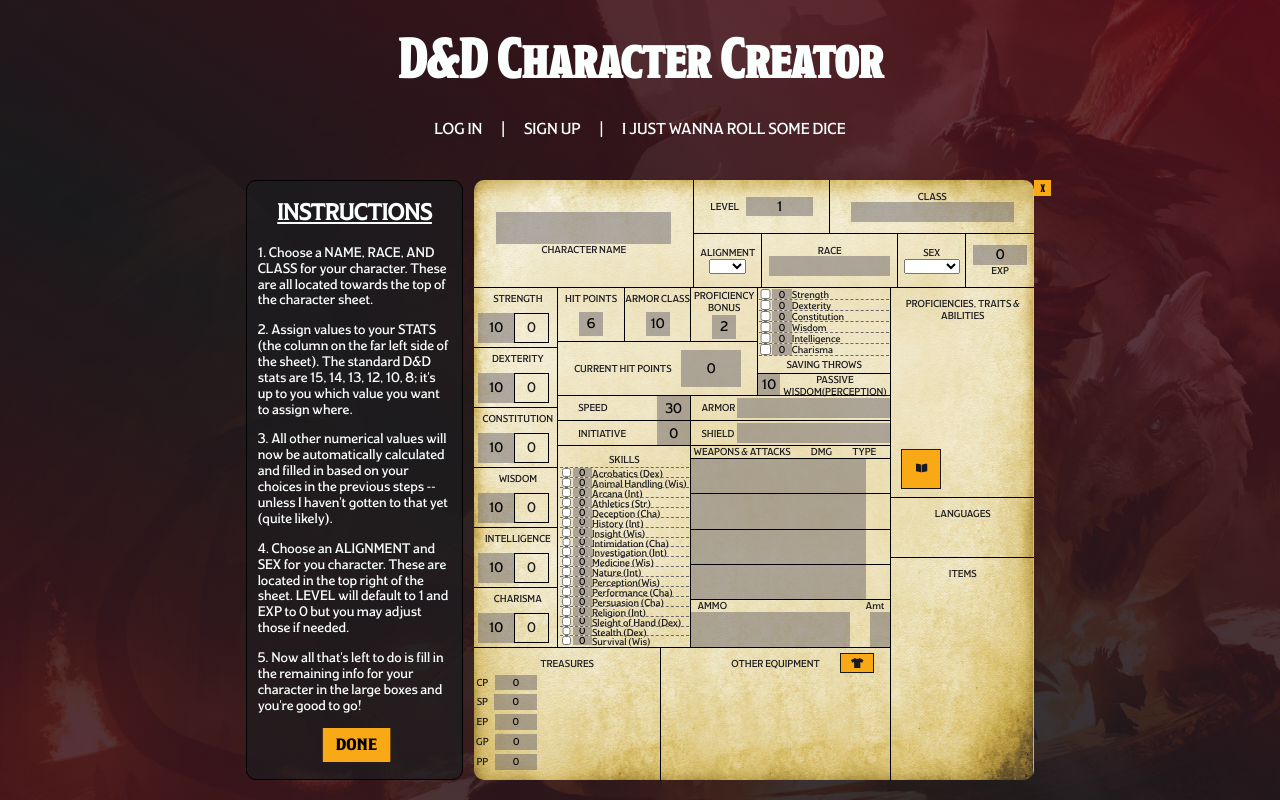
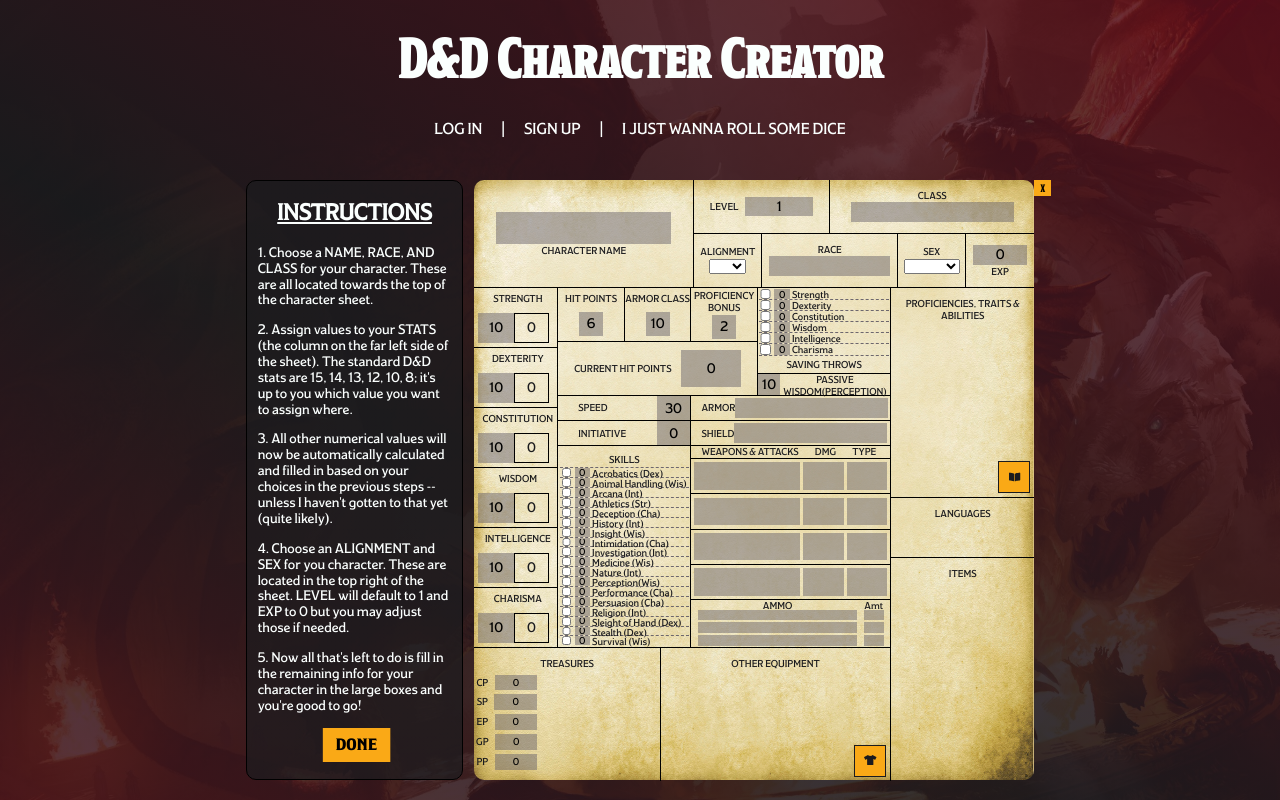
Before and after one commit to inclusivexor95/project-4, a React (Create React App) app: page /characters/new in a window 1280 px wide. Built offline with nearby package versions, Linux system fonts and the light colour scheme.

Commit message:
more formatting, add item model/route/controller

```diff
--- a/models/Ability.js
+++ b/models/Ability.js
@@ -11,12 +11,8 @@
         level: Number,
         cantrip: Boolean,
         range: Number,
-        item: Boolean,
-        equipped: Boolean,
-        hands: Number,
         damage: [Number],
         damageType: String,
-        armorBonus: Number,
         otherEffects: [String],
         aoe: Number,
         rollType: String
--- a/server.js
+++ b/server.js
@@ -12,6 +12,7 @@
 
 const charactersRouter = require('./routes/api/characters');
 const abilitiesRouter = require('./routes/api/abilities');
+const itemsRouter = require('./routes/api/items');
 const usersRouter = require('./routes/api/users');
 
 const app = express();
@@ -24,10 +25,9 @@
 
 app.use('/api/users', usersRouter);
 app.use(require('./config/auth'));
-app.use('/api/abilities', abilitiesRouter, function(req) {
-    console.log('express receiving request', req);
-});
+app.use('/api/abilities', abilitiesRouter);
 app.use('/api/characters', charactersRouter);
+app.use('/api/items', itemsRouter);
 
 app.get('/*', function(req, res) {
     res.sendFile(path.join(__dirname, 'build', 'index.html'));
--- a/src/components/CharCreate/CharCreate.css
+++ b/src/components/CharCreate/CharCreate.css
@@ -35,7 +35,7 @@
 }
 
 .CharCreate ul li input[type="text"] {
-    width: 15%;
+    width: 12%;
 }
 
 .CharCreate form input[type="text"]:hover {
@@ -45,6 +45,10 @@
 #genInfo {
     grid-column: 1 / 6;
     display: flex;
+}
+
+#genInfo input, #genInfo select {
+    margin: 1px;
 }
 
 #charName {
@@ -256,6 +260,10 @@
     height: 5%;
 }
 
+#saves input[type="text"], #skillsContainer input[type="text"] {
+    margin: 0 2px;
+}
+
 #passPerc {
     height: 20%;
     display: flex;
@@ -335,23 +343,31 @@
     height: 19%;
     display: flex;
     flex-wrap: wrap;
-    justify-content: space-between;
+    justify-content: space-evenly;
     border-right: 1px solid black;
     border-bottom: 1px solid black;
 }
 
-#ammo p {
-    margin: 0 3% 0 3%;
+#ammo #ammoHeader {
+    width: 80%;
+    height: calc(25% - 3px);
+}
+
+#ammo #amountHeader {
+    width: 10%;
+    height: calc(25% - 3px);
 }
 
 #ammo .AmmoType {
     width: 80%;
-    height: 25%;
+    height: calc(25% - 1px);
+    margin: 1px 0;
 }
 
 #ammo .AmmoAmount {
     width: 10%;
-    height: 25%;
+    height: calc(25% - 1px);
+    margin: 1px 0;
 }
 
 #armor, #shield {
@@ -359,7 +375,7 @@
     display: flex;
     justify-content: space-between;
     align-items: center;
-    padding-left: 5%;
+    padding: 0 2% 0 5%;
     border-right: 1px solid black;
     border-bottom: 1px solid black;
 }
@@ -372,7 +388,7 @@
     height: 5%;
     display: flex;
     justify-content: space-between;
-    padding: 0 7% 0 1%;
+    padding: 0 7% 0 5%;
     border-right: 1px solid black;
     border-bottom: 1px solid black;
 }
@@ -382,14 +398,16 @@
     display: flex;
     border-right: 1px solid black;
     border-bottom: 1px solid black;
+    align-items: center;
+    justify-content: space-evenly;
 }
 
 .Attack input {
-    height: 100%;
+    height: 80%;
 }
 
 .Attack .AttackName {
-    width: 47%;
+    width: 53%;
 }
 
 .Attack .AttackDamage {
@@ -410,14 +428,14 @@
 
 #abilities button {
     position: absolute;
-    bottom: 4%;
-    left: 7%;
+    bottom: 0.5vh;
+    right: 0.5vh;
     /* background-color: #96031a; */
     color: #1b1b1e;
     border: 1px solid #1b1b1e;
-    max-width: 40px;
-    min-width: 40px;
-    height: 40px;
+    width: 4vh;
+    height: 4vh;
+    z-index: 10;
 }
 
 #languages {
@@ -488,13 +506,13 @@
 
 #otherEquipment button {
     position: absolute;
-    top: 4%;
-    right: 7%;
+    bottom: 0.5vh;
+    right: 0.5vh;
     /* background-color: #96031a; */
     color: #1b1b1e;
     border: 1px solid #1b1b1e;
-    width: 15%;
-    height: 15%;
+    width: 4vh;
+    height: 4vh;
 }
 
 .CharCreate textarea {
--- a/src/components/CharCreate/CharCreate.jsx
+++ b/src/components/CharCreate/CharCreate.jsx
@@ -419,10 +419,10 @@
         let typeIndex;
         const type = e.target.parentElement.parentElement.parentElement.id;
 
-        if (type == 'saves') {
+        if (type === 'saves') {
             typeIndex = 0;
         };
-        if (type == 'skillsContainer') {
+        if (type === 'skillsContainer') {
             typeIndex = 1;
         };
 
@@ -454,6 +454,7 @@
     };
 
     const toggleSpellBook = () => {
+        console.log('working');
         if (showSpellBook === false) {
             setShowSpellBook(true);
         };
@@ -705,7 +706,7 @@
                     <div id="skills">
                         <div id="speed">
                             <label htmlFor="speedValue">SPEED</label>
-                            <input type="text" defaultValue="30" value={charData.speed} id="speedValue" readOnly className="readOnly"/>
+                            <input type="text" value={charData.speed} id="speedValue" readOnly className="readOnly"/>
                         </div>
                         <div id="initiative">
                             <label htmlFor="initiativeValue">INITIATIVE</label>
@@ -842,8 +843,8 @@
                             <input type="text" className="AttackDamageType"/>
                         </div>
                         <div id="ammo">
-                            <p>AMMO</p>
-                            <p>Amt</p>
+                            <p id="ammoHeader">AMMO</p>
+                            <p id="amountHeader">Amt</p>
                             <input type="text" className="AmmoType"/>
                             <input type="text" className="AmmoAmount"/>
                             <input type="text" className="AmmoType"/>
@@ -856,7 +857,7 @@
                 <div id="abilities">
                     <p>PROFICIENCIES, TRAITS & ABILITIES</p>
                     <textarea name="" id=""></textarea>
-                    <button type="button"><FontAwesomeIcon icon={faBookOpen} onClick={toggleSpellBook} /></button>
+                    <button type="button" onClick={toggleSpellBook}><FontAwesomeIcon icon={faBookOpen} /></button>
                 </div>
                 <div id="languages">
                     <p>LANGUAGES</p>
@@ -893,7 +894,7 @@
                 <div id="otherEquipment">
                     <p>OTHER EQUIPMENT</p>
                     <textarea name="items[2]" id="otherEquipmentText" value={charData.items[2]} className="Item" onChange={handleChange}></textarea>
-                    <button type="button"><FontAwesomeIcon icon={faTshirt} onClick={toggleEquipment} /></button>
+                    <button type="button" onClick={toggleEquipment}><FontAwesomeIcon icon={faTshirt} /></button>
                 </div>
                 <input type="submit" value="DONE" id="doneButton"/>
                 <div id="deleteCharContainer">
--- a/src/components/DiceRoll/DiceRoll.jsx
+++ b/src/components/DiceRoll/DiceRoll.jsx
@@ -34,7 +34,7 @@
         if (input === '') {
             setInputData({invalidInput: false, numInput: 0});
         }
-        else if (input != integer) {
+        else if (input !== integer) {
             setInputData({invalidInput: true, numInput: integer});
         }
         else {
@@ -47,7 +47,7 @@
             <p>I want to roll:</p>
             <input
             type="text"
-            value={rollText}
+            value={rollText} readOnly
             />
             <button className="SmallButton"
                 onClick={handlePlusMinus}
@@ -62,7 +62,7 @@
             <div>
             <p>Result:</p>
             <input type="text" className="RollResult"
-                value={rollResult}
+                value={rollResult} readOnly
             />
             </div>
         </div>
--- a/src/pages/CharPage/CharPage.jsx
+++ b/src/pages/CharPage/CharPage.jsx
@@ -1,5 +1,5 @@
 import React, { useState } from 'react';
-import { Link, Switch, Route } from 'react-router-dom';
+import { Switch, Route } from 'react-router-dom';
 import NavBar from '../../components/NavBar/NavBar'
 import './CharPage.css';
 import CharCreate from '../../components/CharCreate/CharCreate';
--- a/src/pages/DiceRollPage/DiceRollPage.jsx
+++ b/src/pages/DiceRollPage/DiceRollPage.jsx
@@ -1,5 +1,4 @@
 import React from 'react';
-import { Link } from 'react-router-dom';
 import NavBar from '../../components/NavBar/NavBar'
 import './DiceRollPage.css';
 import DiceRoll from '../../components/DiceRoll/DiceRoll';
```
Also changed, not shown: controllers/api/items.js (added, +7 -0 lines), models/Item.js (added, +26 -0 lines), routes/api/items.js (added, +10 -0 lines).
